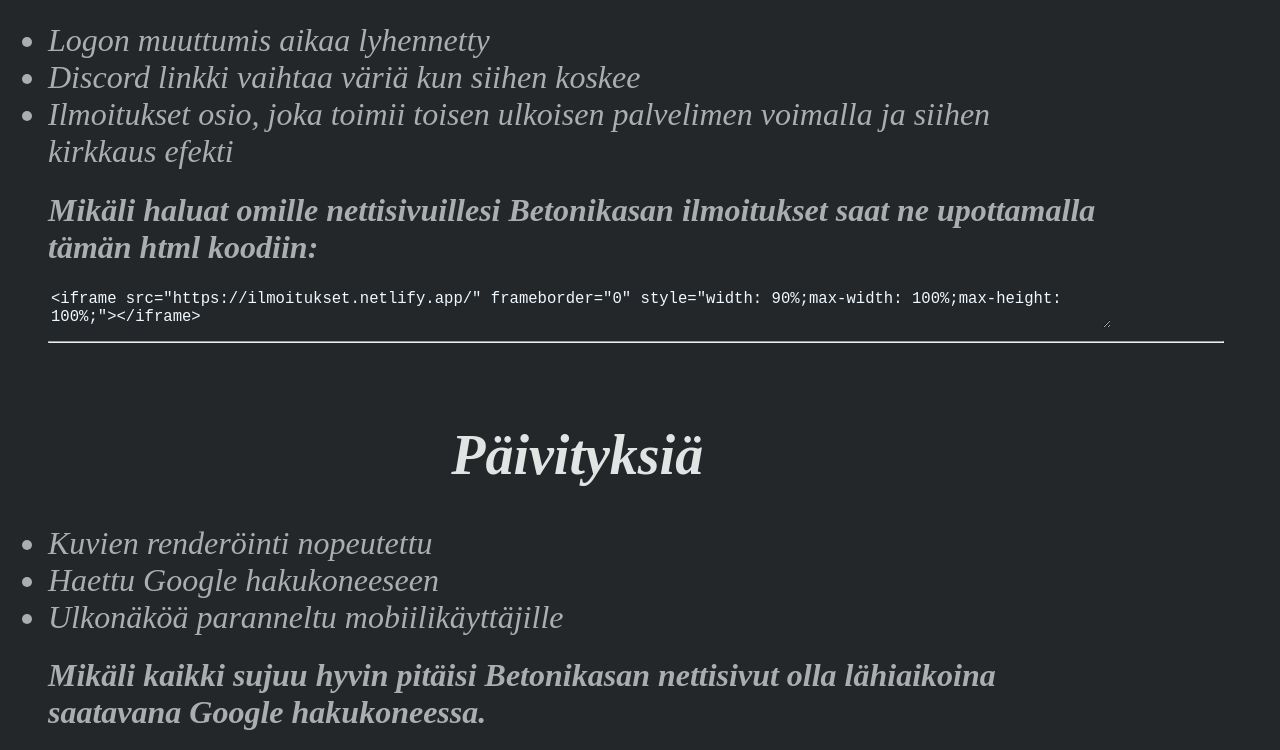
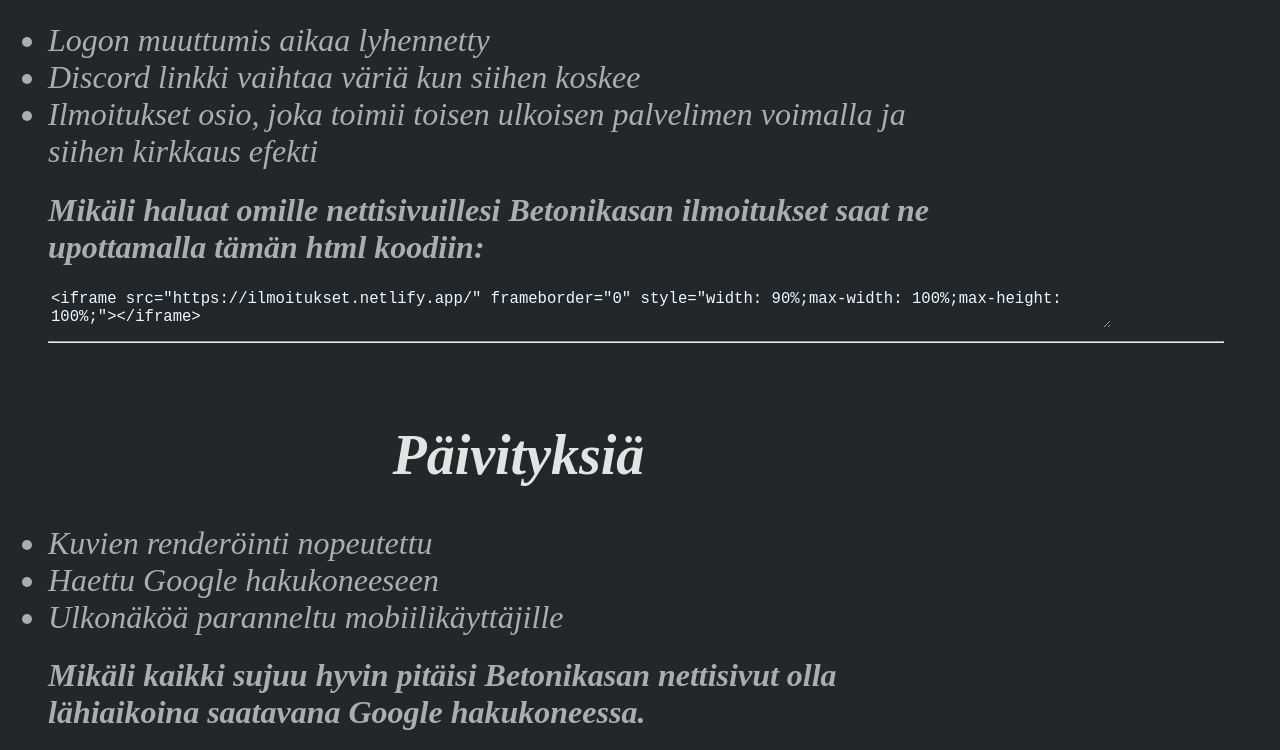
Before and after one commit to Ff6171/Ilmoitukset, a plain HTML site: page index.html in a window 1280 px wide. Shown: the part 475-1225 px from the top of the page. Drawn offline with Linux system fonts and the light colour scheme.

Commit message:
Add files via upload

```diff
--- a/style.css
+++ b/style.css
@@ -9,7 +9,7 @@ body {
     font-size: 350%;
     font-style: oblique;
     margin-top: 5rem;
-    margin-right: 10%;
+    margin-right: 20%;
 }
 .Teksti {
     color: rgba(255, 255, 255, 0.623);
@@ -17,7 +17,7 @@ body {
     text-align: left;
     font-size: 200%;
     font-style: italic;
-    margin-right: 10%;
+    margin-right: 20%;
 }
 .Koodi {
     color: rgba(255, 255, 255, 0.425);
@@ -25,7 +25,7 @@ body {
     text-align: left;
     font-size: 200%;
     font-style: normal;
-    margin-right: 10%;
+    margin-right:20%;
 }
 .Lista {
     color: rgba(255, 255, 255, 0.623);
@@ -33,5 +33,5 @@ body {
     text-align: left;
     font-size: 200%;
     font-style: italic;
-    margin-right: 10%;
+    margin-right: 20%;
 }
```
